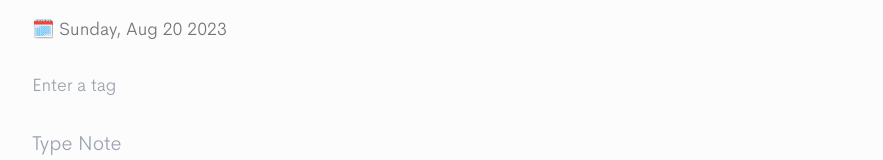
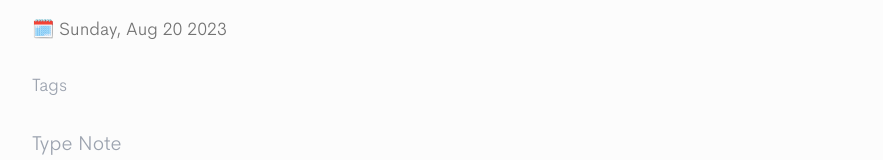
Before and after one commit to the-eduek/notebox, a React (Vite) app: page /new in a window 1280 px wide. Shown: the part 287-447 px from the top of the page, without its empty margins (194-1077 px from the left). Built offline with nearby package versions, Linux system fonts and the light colour scheme.

Commit message:
feat: add tags on blur

```diff
--- a/src/components/TagInput.tsx
+++ b/src/components/TagInput.tsx
@@ -10,7 +10,11 @@ const TagInput: React.FC<TagInputProps> = ({ canEdit = true, tags, updateTags }:
   const [ tagInput, setTagInput ] = useState<string>("");
   const keysToCreate: Array<string> = [ ",", "tab", "enter", " " ];
 
-  const createTag = (tagText: string, canCreate: boolean, tagHook?: () => Array<string> | undefined): void => {
+  const createTag = (
+    tagText: string,
+    canCreate: boolean,
+    tagHook?: () => Array<string> | undefined
+  ): void => {
     let newTagsArray: Array<string> = tags;
 
     if (tagText.trim().startsWith('#')) tagText = tagText.slice(1);
@@ -65,6 +69,13 @@ const TagInput: React.FC<TagInputProps> = ({ canEdit = true, tags, updateTags }:
     );
   };
 
+  const handleBlur = (evt: React.FocusEvent<HTMLInputElement, HTMLInputElement>) => {
+    const currentText: string = evt.target.value;
+
+    createTag(currentText, true);
+    setTagInput("");
+  };
+
   return (
     <div>
       <ul className="flex flex-wrap items-center">
@@ -93,9 +104,10 @@ const TagInput: React.FC<TagInputProps> = ({ canEdit = true, tags, updateTags }:
             <li className="flex flex-1 min-w-[5.5rem]">
               <input
                 className="bg-transparent h-full outline-none my-1 py-1 w-full"
+                onBlur={handleBlur}
                 onInput={handleTagInput}
                 onKeyDown={handleTagKeyDown}
-                placeholder="Enter a tag"
+                placeholder="Tags"
                 title="Note Tags"
                 type="text"
                 value={tagInput}
```
